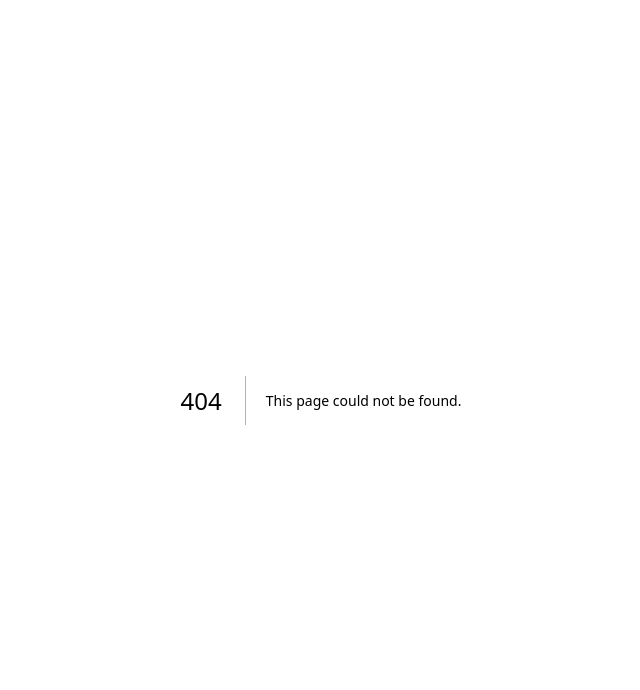
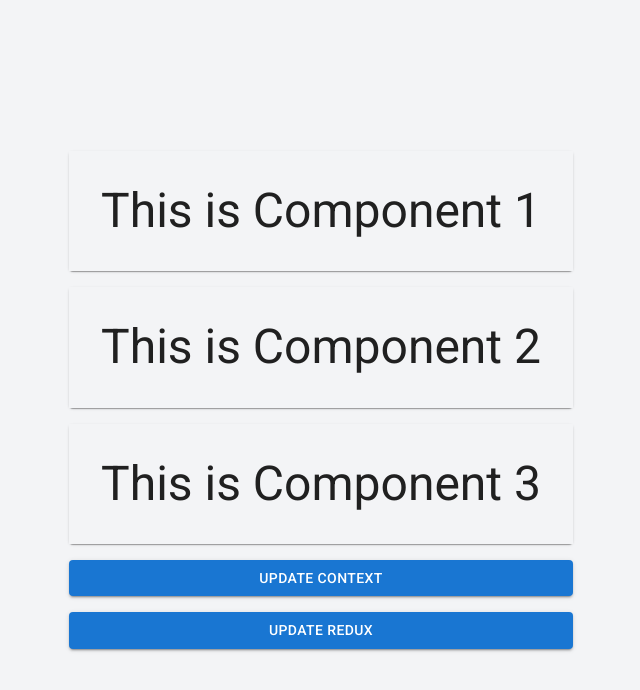
Before and after one commit to bliks07/next-ssg-app, a Next.js app: page /test-context in a window 1280 px wide. Before the commit this address had no page. Shown: the top 690 px of the page, without its empty margins (319-959 px from the left). Built offline with nearby package versions, Linux system fonts and the light colour scheme.

Commit message:
test: redux

```diff
--- a/components/buyerLayout/index.js
+++ b/components/buyerLayout/index.js
@@ -15,7 +15,7 @@ export default function Layout({ children }) {
 
     // if (!user) {
     //     router.push('/login')
-    //     return null
+    //     return <>Not logged in</>
     // }
 
     return (
--- /dev/null
+++ b/components/contextLayout/index.js
@@ -0,0 +1,28 @@
+import { useState, createContext, useContext } from 'react'
+import Head from 'next/head'
+
+const CurrentUserContext = createContext(null)
+
+export default function Layout({ children }) {
+    const [currentUser, setCurrentUser] = useState('test')
+
+    return (
+        <>
+            <Head>
+                <title>Context</title>
+                <meta name="description" content="Generated by create next app" />
+                <meta name="viewport" content="width=device-width, initial-scale=1" />
+                <link rel="icon" href="/favicon.ico" />
+            </Head>
+            <main>
+                <CurrentUserContext.Provider
+                    value={currentUser}
+                >
+                    {children}
+                </CurrentUserContext.Provider>
+            </main>
+        </>
+    )
+}
+
+export { CurrentUserContext }
--- /dev/null
+++ b/pages/test-context/component-one/index.js
@@ -0,0 +1,38 @@
+import { useState, useEffect, useContext } from 'react'
+import { useSelector } from 'react-redux'
+import { useRouter } from 'next/router'
+import Layout from '@/components/contextLayout'
+import Button from '@mui/material/Button'
+import Stack from '@mui/material/Stack'
+import Typography from '@mui/material/Typography'
+import { CurrentUserContext } from '../index'
+
+function ComponentOne() {
+    console.log('Rendering Context Component 1')
+
+    const router = useRouter()
+    //const currentUser = useContext(CurrentUserContext)
+    const { user } = useSelector(({ auth }) => auth)
+
+    //console.log(currentUser)
+
+    const goBack = () => {
+        router.push('/test-context')
+    }
+
+    return (
+        <Layout>
+            <div className="flex flex-col justify-center items-center bg-gray-100 p-8">
+                <Stack direction="column" spacing={2}>
+                    <Typography variant="h3" noWrap component="div" sx={{ flexGrow: 1 }}>
+                        This is Component 1
+                    </Typography>
+
+                    {/* <Button variant="contained" onClick={goBack}>Go Back</Button> */}
+                </Stack>
+            </div>
+        </Layout>
+    )
+}
+
+export default ComponentOne
--- /dev/null
+++ b/pages/test-context/component-three/index.js
@@ -0,0 +1,36 @@
+import { useState, useEffect } from 'react'
+import { useSelector } from 'react-redux'
+import { useRouter } from 'next/router'
+import Layout from '@/components/contextLayout'
+import Button from '@mui/material/Button'
+import Stack from '@mui/material/Stack'
+import Typography from '@mui/material/Typography'
+import Link from 'next/link'
+
+function ComponentThree() {
+    console.log('Rendering Context Component 3')
+
+    const router = useRouter()
+
+    const { user } = useSelector(({ auth }) => auth)
+
+    const goBack = () => {
+        router.push('/test-context')
+    }
+
+    return (
+        <Layout>
+            <div className="flex flex-col justify-center items-center bg-gray-100 p-8">
+                <Stack direction="column" spacing={2}>
+                    <Typography variant="h3" noWrap component="div" sx={{ flexGrow: 1 }}>
+                        This is Component 3
+                    </Typography>
+
+                    {/* <Button variant="contained" onClick={goBack}>Go Back</Button> */}
+                </Stack>
+            </div>
+        </Layout>
+    )
+}
+
+export default ComponentThree
--- /dev/null
+++ b/pages/test-context/component-two/index.js
@@ -0,0 +1,33 @@
+import { useState, useEffect } from 'react'
+import { useRouter } from 'next/router'
+import Layout from '@/components/contextLayout'
+import Button from '@mui/material/Button'
+import Stack from '@mui/material/Stack'
+import Typography from '@mui/material/Typography'
+import Link from 'next/link'
+
+function ComponentTwo() {
+    console.log('Rendering Context Component 2')
+
+    const router = useRouter()
+
+    const goBack = () => {
+        router.push('/test-context')
+    }
+
+    return (
+        <Layout>
+            <div className="flex flex-col justify-center items-center bg-gray-100 p-8">
+                <Stack direction="column" spacing={2}>
+                    <Typography variant="h3" noWrap component="div" sx={{ flexGrow: 1 }}>
+                        This is Component 2
+                    </Typography>
+
+                    {/* <Button variant="contained" onClick={goBack}>Go Back</Button> */}
+                </Stack>
+            </div>
+        </Layout>
+    )
+}
+
+export default ComponentTwo
--- /dev/null
+++ b/pages/test-context/index.js
@@ -0,0 +1,67 @@
+import { useState, useEffect } from 'react'
+import { useDispatch } from 'react-redux'
+import Layout from '@/components/contextLayout'
+import Button from '@mui/material/Button'
+import Paper from '@mui/material/Paper'
+import MenuItem from '@mui/material/MenuItem'
+import MenuList from '@mui/material/MenuList'
+import Stack from '@mui/material/Stack'
+import Link from 'next/link'
+import { setAuthState } from "@/redux/actions/Auth"
+import ComponentOne from './component-one'
+import ComponentTwo from './component-two'
+import ComponentThree from './component-three'
+
+function TestContext() {
+    console.log('Rendering Context Parent')
+
+    const dispatch = useDispatch()
+
+    const updateContext = () => {
+
+    }
+
+    const updateRedux = () => {
+        dispatch(setAuthState({ user: 'test' }))
+    }
+
+    return (
+        <Layout>
+            <div className="flex flex-col justify-center items-center h-screen bg-gray-100">
+                <Stack direction="column" spacing={2}>
+                    {/* <Paper>
+                        <MenuList>
+                            <MenuItem>
+                                <Link href="/test-context/component-one">Component 1</Link>
+                            </MenuItem>
+                            <MenuItem>
+                                <Link href="/test-context/component-two">Component 2</Link>
+                            </MenuItem>
+                            <MenuItem>
+                                <Link href="/test-context/component-three">Component 3</Link>
+                            </MenuItem>
+                        </MenuList>
+                    </Paper> */}
+
+                    <Paper>
+                        <ComponentOne />
+                    </Paper>
+
+                    <Paper>
+                        <ComponentTwo />
+                    </Paper>
+
+                    <Paper>
+                        <ComponentThree />
+                    </Paper>
+
+                    <Button variant="contained" onClick={updateContext}>Update Context</Button>
+
+                    <Button variant="contained" onClick={updateRedux}>Update Redux</Button>
+                </Stack>
+            </div>
+        </Layout>
+    )
+}
+
+export default TestContext
--- a/redux/sagas/Auth.js
+++ b/redux/sagas/Auth.js
@@ -43,5 +43,5 @@ function* getCurrentUser({ token }) {
 
 // Export the saga (todo-saga)
 export default function* todoSaga() {
-    yield takeEvery(GET_CURRENT_USER, getCurrentUser)
+    yield takeLatest(GET_CURRENT_USER, getCurrentUser)
 }
```
Also changed, not shown: 1 other file (tests, documents, lock files or other folders).
